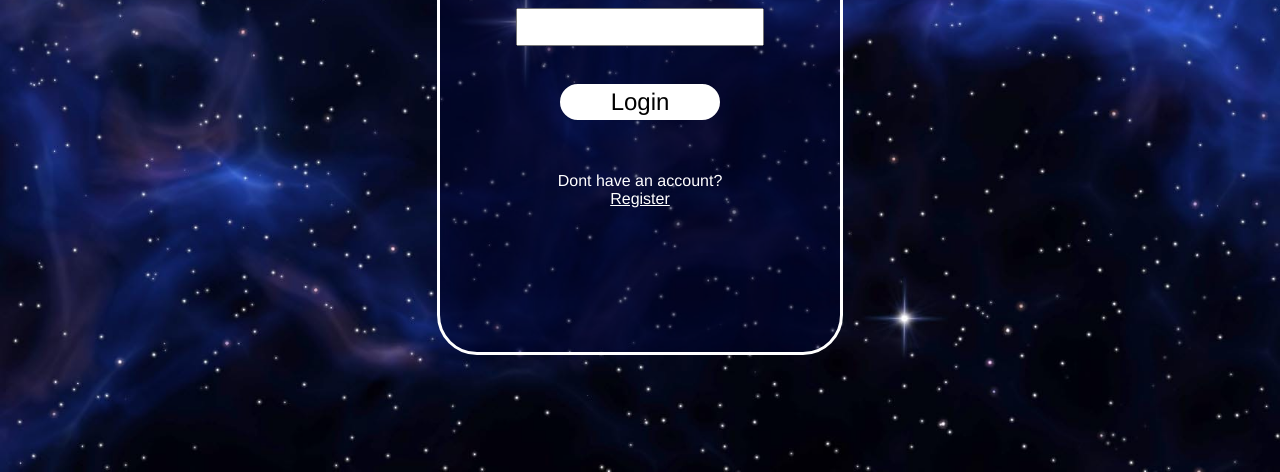
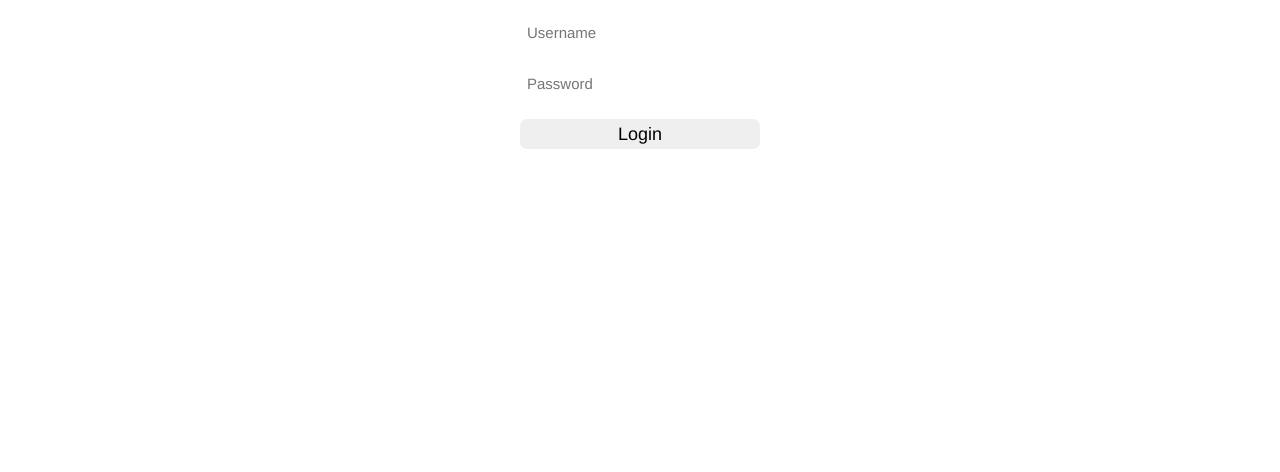
Before and after one commit to CyrillJosh/Lab-Activity-3-LoginPage-ODATO, a plain HTML site: page index.html in a window 1280 px wide. Shown: the part 328-800 px from the top of the page. Drawn offline with Linux system fonts and the light colour scheme.

Commit message:
Add files via upload

```diff
--- a/index.html
+++ b/index.html
@@ -1,26 +1,25 @@
 <!DOCTYPE html>
 <html lang="en">
-
 <head>
     <meta charset="UTF-8">
+    <meta http-equiv="X-UA-Compatible" content="IE=edge">
     <meta name="viewport" content="width=device-width, initial-scale=1.0">
-    <title>Login Form</title>
+    <title>Document</title>
     <link rel="stylesheet" href="style.css">
 </head>
-
 <body>
-    <div class="div-centered">
-        <div style="overflow: hidden; margin: 5vh;">
+    <div class="parent-container">
+        <div class="child-container">
+            <h1>Login</h1>
             <form>
-                <label for="Username">Username</label><br>
-                <input type="text" name="Username" id="Username"><br>
-                <label for="Password">Password</label><br>
-                <input type="text" name="Password" id="Password"><br>
-                <button>Login</button><br><br>
-                <p>Dont have an account? <br><a href="">Register</a></p> <!--No link yet-->
+                <input type="text" placeholder="Username" required>
+                <input type="text" placeholder="Password" required>
+                <button>
+                    Login
+                </button>
             </form>
+            <p>Dont have an account?<br> <a href="Website">Register</a></p>
         </div>
     </div>
 </body>
-
 </html>
--- a/style.css
+++ b/style.css
@@ -1,62 +1,50 @@
-body {
-    background-image: url("Space-bg.jpg");
-    background-size: cover;
-    background-attachment: fixed;
-    margin: 0;
-    height: 100%;
-    overflow: hidden;
+* {
     font-family: Helvetica, sans-serif;
-}
-.div-centered {
-    vertical-align: middle;
-    background-color: rgba(1, 4, 47, 0.511);
-    border-radius: 5vh;
-    border: 3px solid white;
-    min-height: 50vh;
-    min-width: 50vh;
-    max-width: 70vh;
-    max-height: 70vh;
-    position: absolute;
-    top:0;
-    bottom: 0;
-    left: 0;
-    right: 0;
-    margin: auto;
-    width: 100px;
+    box-sizing: border-box;
+    border: 0;
 }
 
-form {
+h1, a, p {
+    color: white;
     text-align: center;
-    color: white;
-    height: 100%;
-    width: 100%;
+}
+
+body {
     display: flex;
-    justify-content: space-evenly;
+    align-items: center;
+    justify-content: center;
+    height: 100vh;
+    margin: 0;
+}
+
+.child-container {
+    display: flex;
+    justify-content: center;
     flex-direction: column;
     align-items: center;
+    justify-content: space-evenly;
+    padding: 30px;
+}
+
+.parent-container {
+    border-radius: 15px;
+    height: 350px;
+    width: 300px;
 }
 
 input {
-    margin-bottom: 10px;
-    height: 4vh;
-    width: 30vh;
-}
-label {
-    font-size: 4vh;
+    width: 100%;
+    margin: 10px 0;
+    padding: 7px;
+    font-size: 15px;
+    border-radius: 7px;
 }
 
 button {
-    margin-top: 10px;
-    border-radius: 5vh;
-    border: 3px solid white;
-    background-color: white;
-    width: 50%;
-    height: 50%;
-    font-family: Helvetica, sans-serif;
-    font-size: 3vh;
+    margin: 10px 0;
+    border-radius: 7px;
+    width: 100%;
+    padding: 2%;
+    font-size: large;
+    cursor: pointer;
 }
-
-p, a {
-    color: inherit;
-    font-size: 2vh;
-}
```
